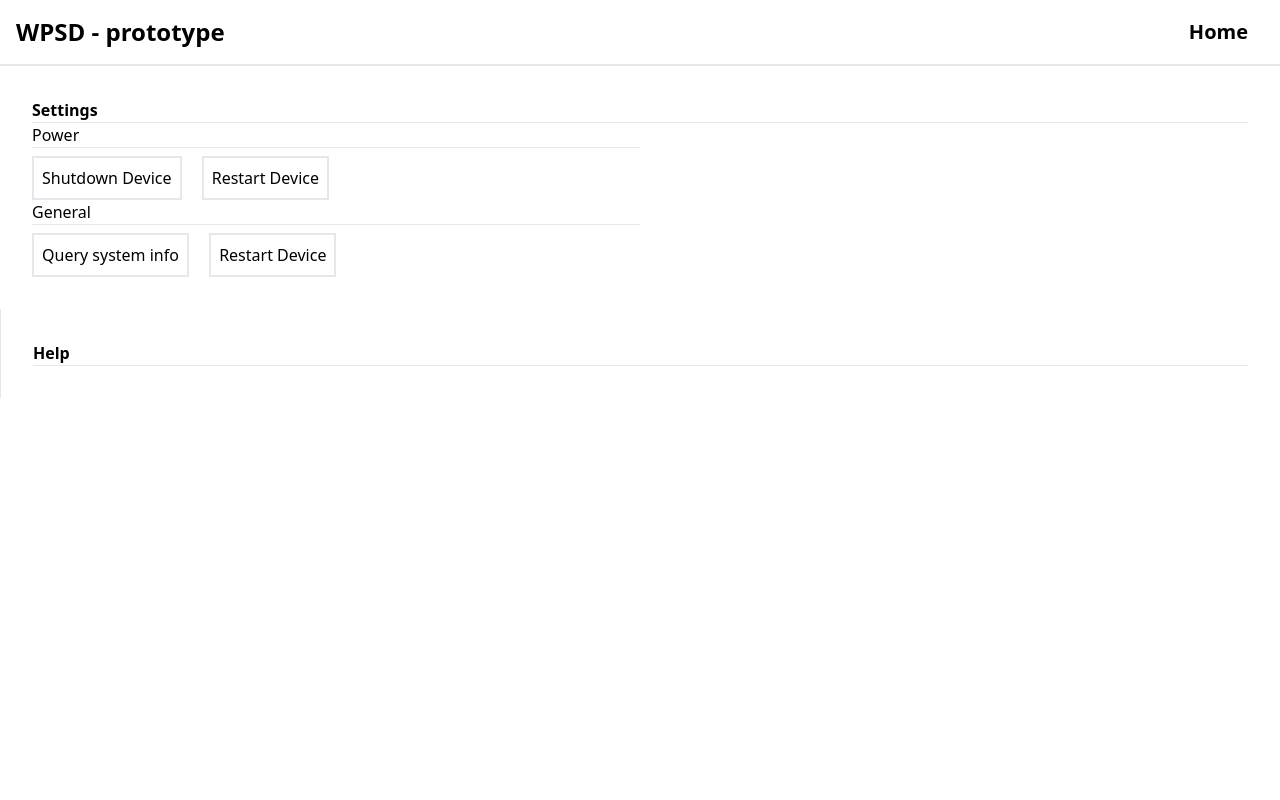
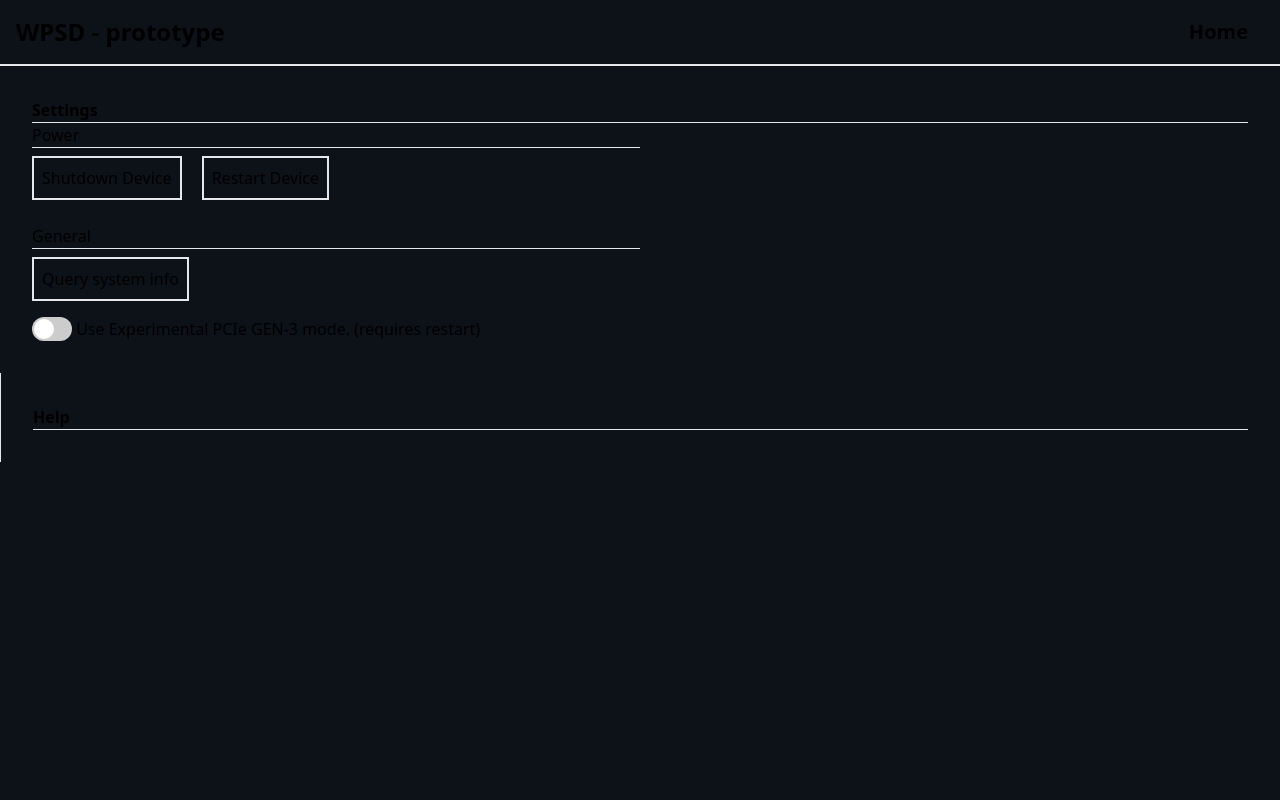
Before and after one commit to tlstommy/skydrive, a Flask app: page /settings in a window 1280 px wide. Run offline with Flask 3, Linux system fonts and the light colour scheme; style sheets or scripts are compiled from the project's sources.

Commit message:
persisting settings

```diff
--- a/app/routes.py
+++ b/app/routes.py
@@ -3,11 +3,39 @@ from app.file_handler import FileHandler
 from flask import render_template, jsonify, request, send_from_directory,make_response
 from werkzeug.utils import secure_filename
 import urllib.parse
-import os,subprocess
+import os,subprocess,json
 
 #routes for requests and such
 
 file_handler = FileHandler(app.config['DEVICE_FILES_FOLDER'])
+
+PATH = os.path.dirname(os.path.dirname(__file__))
+print("PATH:  ",PATH)
+def load_settings_pcie_mode():
+
+    with open(os.path.join(PATH,"config/settings.json")) as jf:
+        settings_data = json.load(jf)
+
+        print(settings_data.get("pcie_gen3_mode"))
+        return settings_data.get("pcie_gen3_mode")
+
+
+
+def saveSettings(use_gen3):
+    jsonStr = {
+        "pcie_gen3_mode": use_gen3,
+    }
+    with open(os.path.join(PATH,"config/settings.json"), "w") as f:
+        json.dump(jsonStr, f)
+
+
+
+
+
+
+
+
+
 
 #call to get file list
 @app.route('/files', methods=['GET'])
@@ -147,6 +175,20 @@ def settings():
 
     return render_template("settings.html")
 
+@app.route("/get_pcie_mode", methods=['GET'])
+def get_pcie_mode():
+    # Ensure to return a boolean value
+    return jsonify({"pcie-gen3-mode": load_settings_pcie_mode()})
+
+@app.route("/set_pcie_mode", methods=['POST'])
+def set_pcie_mode():
+    useGen3 = request.form.get('mode') == 'true'  # Convert string to boolean
+    saveSettings(useGen3)
+    return jsonify({"pcie-gen3-mode": useGen3})
+
+
+
+
 #home
 @app.route("/", methods=['GET'])
 def index():
--- a/config/settings.json
+++ b/config/settings.json
@@ -1 +1 @@
-//settings file
+{"pcie_gen3_mode": false}
--- a/templates/index.html
+++ b/templates/index.html
@@ -9,6 +9,7 @@
     <link rel="stylesheet" href="{{url_for('static',filename='dist/css/theme.css')}}">
     <title>WPSD - prototype</title>
     <style>
+        body {background-color: #0d1118;}
     </style>
 </head>
 
--- a/templates/settings.html
+++ b/templates/settings.html
@@ -8,10 +8,71 @@
     <link rel="stylesheet" href="{{url_for('static',filename='dist/css/output.css')}}">
     <link rel="stylesheet" href="{{url_for('static',filename='dist/css/theme.css')}}">
     <title>WPSD // Settings</title>
+    <style>
+
+        body {background-color: #0d1118;}
+
+
+        .switch {
+            margin-top: 1em;
+            position: relative;
+            display: inline-block;
+            width: 40px;
+            height: 24px;
+        }
+        .switch input {
+            opacity: 0;
+            width: 0;
+            height: 0;
+        }
+        .slider {
+            position: absolute;
+            cursor: pointer;
+            top: 0;
+            left: 0;
+            right: 0;
+            bottom: 0;
+            background-color: #ccc;
+            -webkit-transition: .4s;
+            transition: .4s;
+        }
+        .slider:before {
+            position: absolute;
+            content: "";
+            height: 20px;
+            width: 20px;
+            left: 2px;
+            bottom: 2px;
+            background-color: white;
+            -webkit-transition: .4s;
+            transition: .4s;
+        }
+        input:checked + .slider {
+            background-color: #2196F3;
+        }
+        input:focus + .slider {
+            box-shadow: 0 0 1px #2196F3;
+        }
+        input:checked + .slider:before {
+            -webkit-transform: translateX(16px);
+            -ms-transform: translateX(16px);
+            transform: translateX(16px);
+        }
+
+        .slider.round {
+            border-radius: 24px;
+        }
+        .slider.round:before {
+            border-radius: 50%;
+        }
+    </style>
+
+
 
 </head>
 
 <body>
+
     <div class="min-h-screen flex flex-col">
         <header class="border-b-2 p-4">
             <div class="flex justify-between items-center">
@@ -38,6 +99,7 @@
                             </button>
                         </div>
                     </div>
+                    <br>
                     <div class='w-1/2'>
                         <h3 >General</h3>
                         <hr>
@@ -45,9 +107,15 @@
                             <button class="border-2 p-2 mt-2 mr-4" id="query_info" type="submit" name="settings-general" value="get-info">
                                 Query system info
                             </button>
-                            <button class="border-2 p-2 mt-2 mr-4" id="powerButtonRestart" type="submit" name="settings-general" value="restart">
-                                Restart Device
-                            </button>
+                            <br>
+                            <div>
+                                <label class="switch">
+                                    <input type="checkbox" id="pcie_toggle_switch" name="adjust_ar" value="true" {{ useGen3Mode }}>
+                                    <span class="slider round"></span>
+                                </label>
+                                <label for="pcie_toggle_switch" class="form-check-label">Use Experimental PCIe GEN-3 mode. (requires restart)</label>
+                            </div>
+
                         </div>
                     </div>
 
@@ -67,7 +135,37 @@
         </div>
     </div>
 
+    <script>
+        document.addEventListener('DOMContentLoaded', function() {
+            fetch('/get_pcie_mode', {
+                method: 'GET'
+            })
+            .then(response => response.json())
+            .then(data => {
+                var toggleSwitch = document.getElementById('pcie_toggle_switch');
+                toggleSwitch.checked = data["pcie-gen3-mode"]; // Make sure this is a boolean
+            })
+            .catch(error => {
+                console.error('Error fetching mode:', error);
+            });
+            document.getElementById('pcie_toggle_switch').addEventListener('change', function() {
+                var useGen3 = this.checked ? 'true' : 'false'; // Convert boolean to string
+                fetch('/set_pcie_mode', {
+                    method: 'POST',
+                    headers: {
+                        'Content-Type': 'application/x-www-form-urlencoded',
+                    },
+                    body: 'mode=' + useGen3
+                })
+                .then(response => response.json())
+                .then(data => {
+                    console.log('Mode updated:', data);
+                });
+            });
+        });
 
+
+    </script>
 </body>
 
 </html>
```
